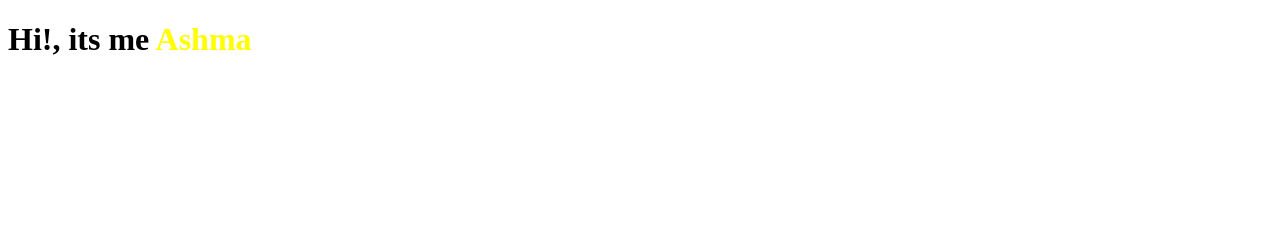
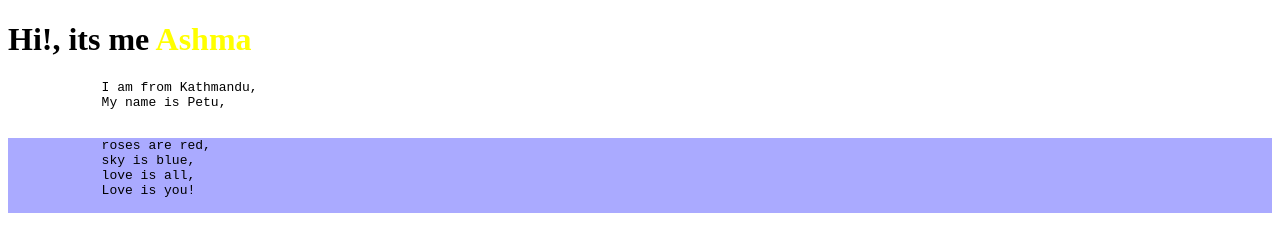
Before and after one commit to rajukaji/ashkarki, a plain HTML site: page index.html in a window 1280 px wide. Drawn offline with Linux system fonts and the light colour scheme.

Commit message:
some changes

```diff
--- a/index.html
+++ b/index.html
@@ -4,13 +4,36 @@
     <meta charset="UTF-8">
     <meta name="viewport" content="width=device-width, initial-scale=1.0">
     <title>Document</title>
+
+    <link rel="stylesheet" href="stylesheet.css">
 </head>
 <body>
     <h1>Hi!, its me <span>Ashma</span></h1>
+
+    <div>
+        <pre>
+            I am from Kathmandu,
+            My name is Petu,
+        </pre>
+    </div>
+
+    <div>
+        <pre>
+            roses are red,
+            sky is blue,
+            love is all,
+            Love is you!
+        </pre>
+    </div>
+
     <style>
         span{
             color:yellow;
         }
+
+        div:last-of-type{
+            background:#AAAAFF
+        }
     </style>
 </body>
 </html>
```
Also changed, not shown: stylesheet.css (added), 1 other file.
